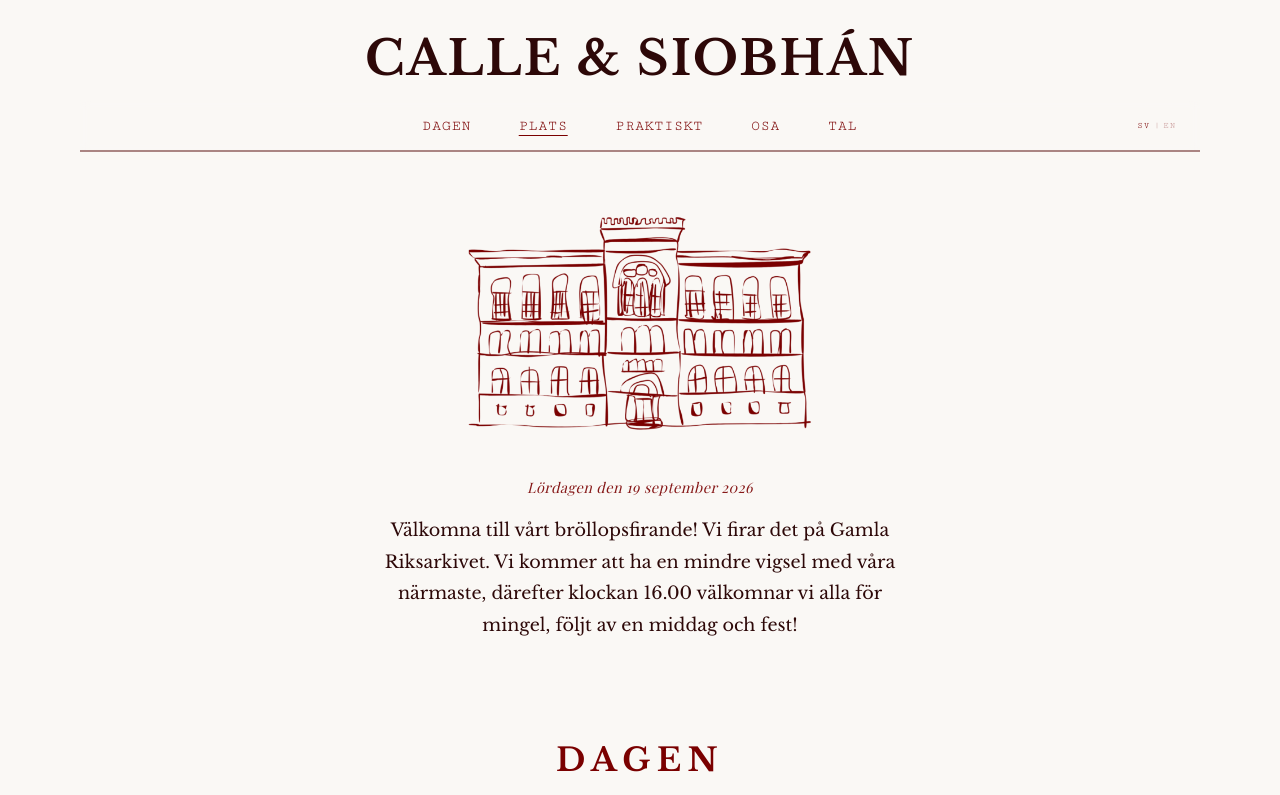
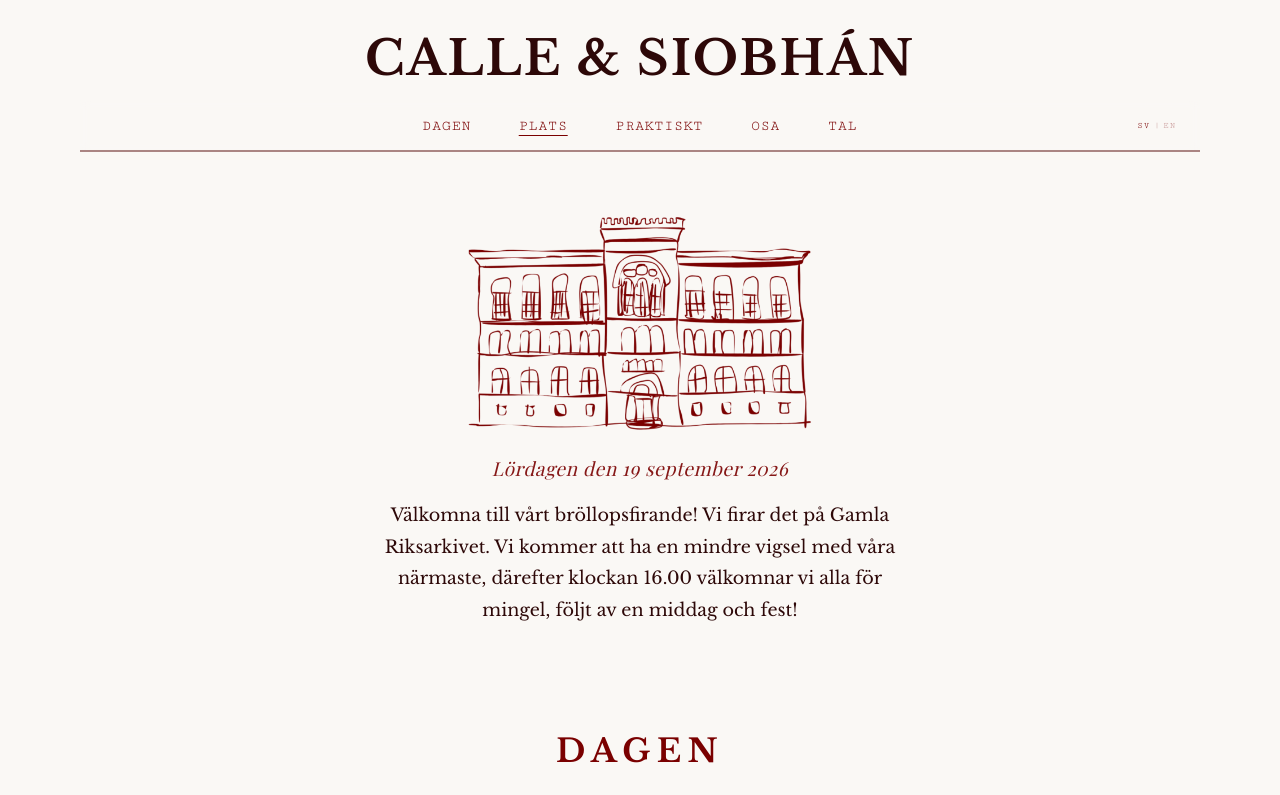
Before and after one commit to lukasdannemann/Wedding, a React (Vite) app: page / in a window 1280 px wide. Shown: the top 795 px of the page. Built offline with nearby package versions, Linux system fonts and the light colour scheme; a web font is replaced by a local one.

Commit message:
add spacing on fineprint

```diff
--- a/src/components/Hero/Hero.css
+++ b/src/components/Hero/Hero.css
@@ -12,12 +12,16 @@
     margin: 0 auto;
 }
 
+.hero-intro .fine-print {
+    font-size: 1.2rem;
+    margin-top: -0.5rem;
+}
+
 .hero-intro .typewriter {
     font-family: var(--font-main);
     font-size: 1.1rem;
     line-height: 1.8;
     color: var(--color-text);
-    margin-bottom: 0.75rem;
 }
 
 .castle-container {
```
